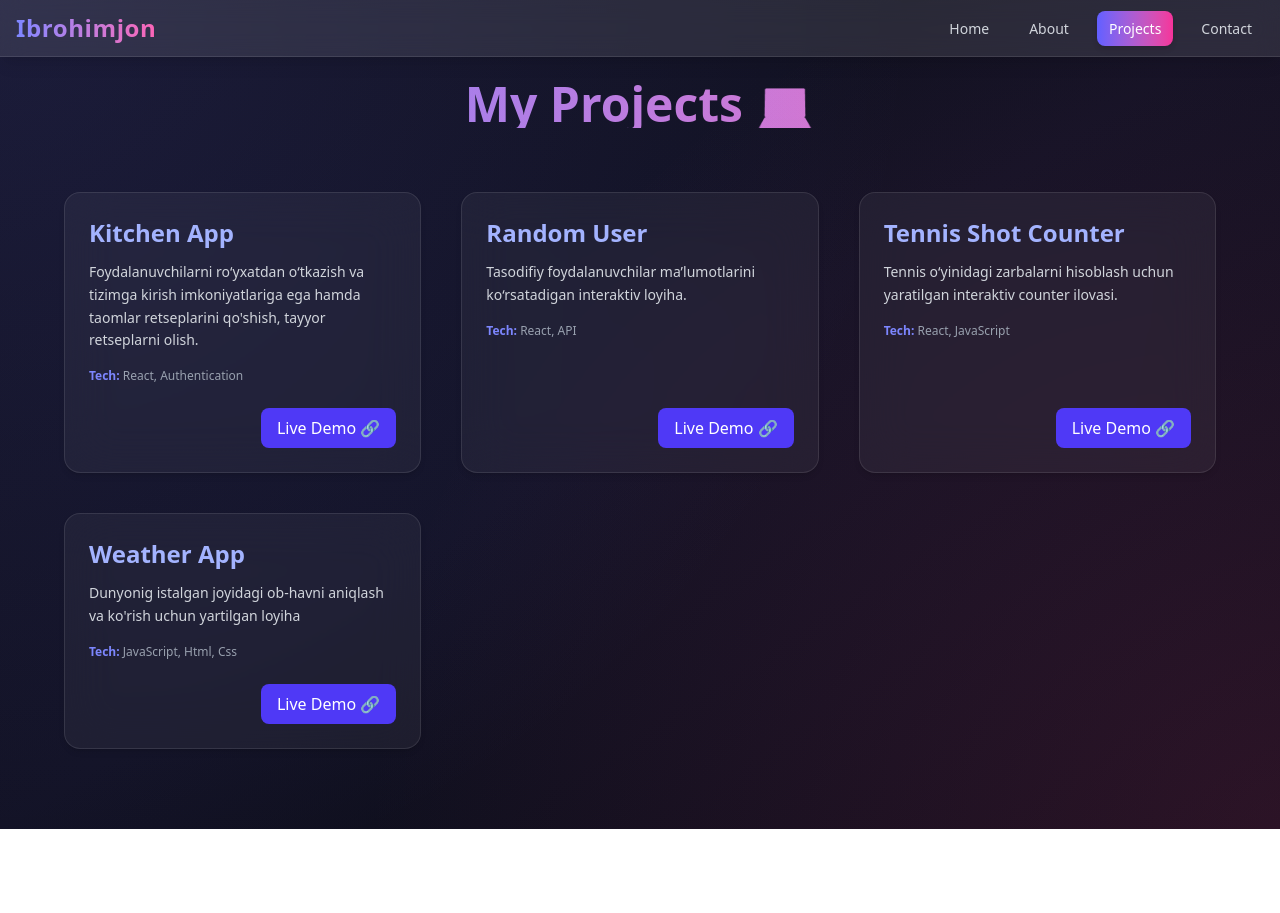
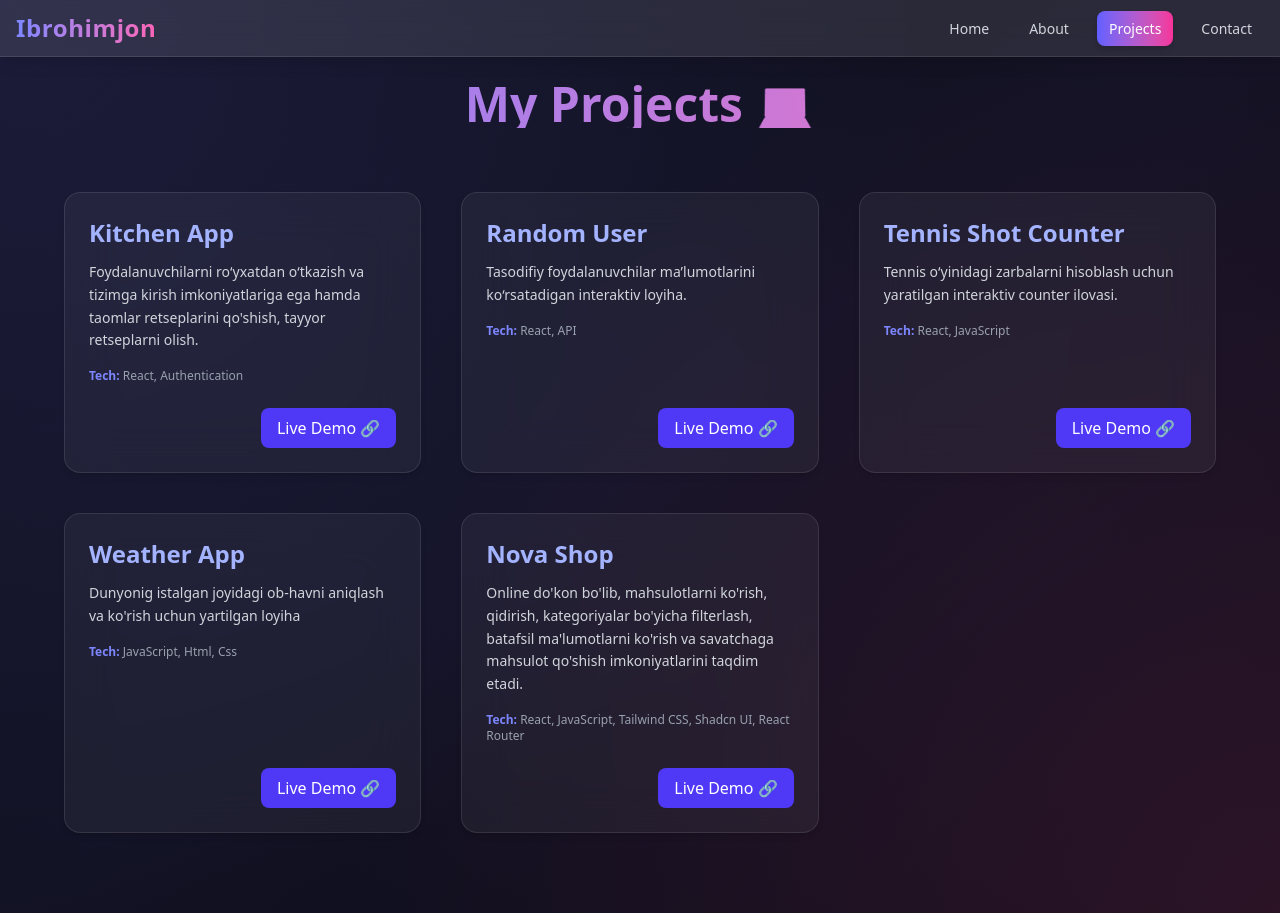
Before and after one commit to coderibrohim/Portfolio, a React (Vite) app: page /projects in a window 1280 px wide. Before the commit the page ends 829 px from the top, so only its background shows below. Built offline with nearby package versions, Linux system fonts and the light colour scheme.

Commit message:
Add new project

```diff
--- a/src/pages/About.jsx
+++ b/src/pages/About.jsx
@@ -62,7 +62,7 @@ const About = () => {
 
         {/* CV tugmasi */}
         <motion.a
-          href="/Ibrohimjon.CV(1).pdf"
+          href="/cv.pdf"
           className="inline-block mt-10 px-10 py-3 rounded-xl bg-gradient-to-r from-indigo-600 to-pink-500 font-semibold text-white shadow-lg hover:shadow-pink-500/30 transition-all duration-300"
           whileHover={{ scale: 1.08 }}
           whileTap={{ scale: 0.95 }}
--- a/src/pages/Projects.jsx
+++ b/src/pages/Projects.jsx
@@ -25,6 +25,12 @@ const projects = [
     desc: "Dunyonig istalgan joyidagi ob-havni aniqlash va  ko'rish uchun yartilgan loyiha ",
     tech: "JavaScript, Html, Css",
     link: "https://weatherapps-omega.vercel.app",
+  },
+  {
+    name: "Nova Shop",
+    desc: "Online do'kon bo'lib, mahsulotlarni ko'rish, qidirish, kategoriyalar bo'yicha filterlash, batafsil ma'lumotlarni ko'rish va savatchaga mahsulot qo'shish imkoniyatlarini taqdim etadi.",
+    tech: "React, JavaScript, Tailwind CSS, Shadcn UI, React Router",
+    link: "https://nova-shop-cyan.vercel.app",
   },
 ];
 
```
Also changed, not shown: 1 other file (tests, documents, lock files or other folders).
